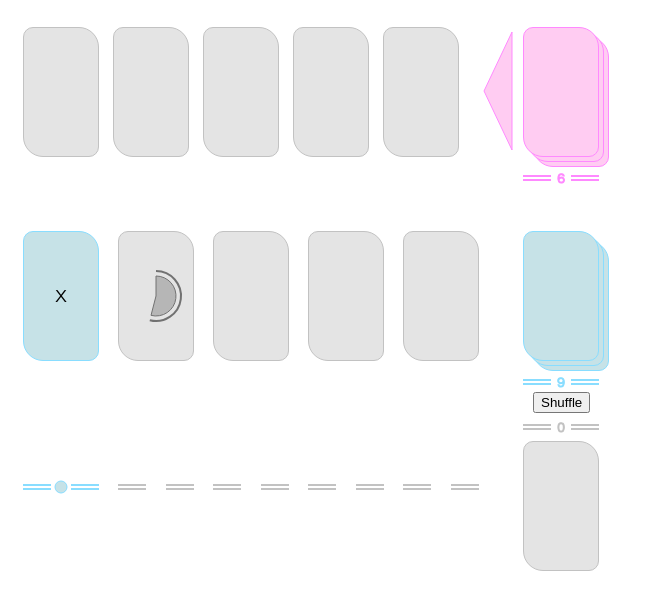
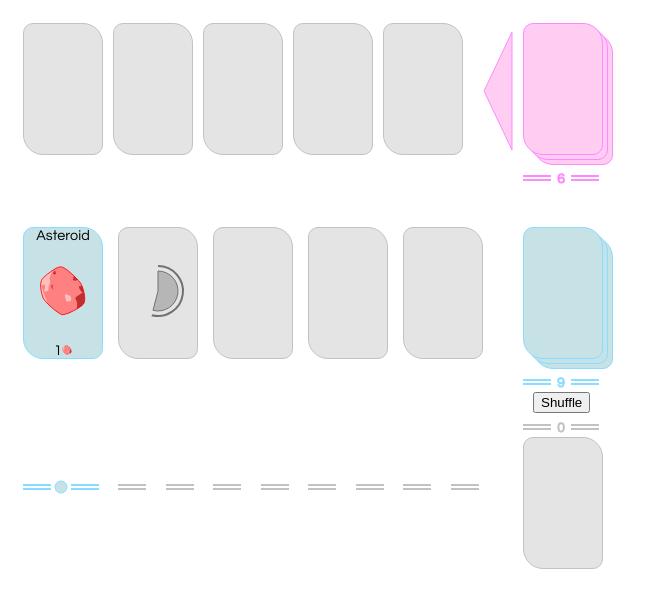
Before and after one commit to TonyLB/redux-cards, a React app: page / in a window 1280 px wide. Both pictures are taken after a click on the icon 61 px from the left and 296 px from the top of the page. Shown: the whole page, without its empty margins (0-653 px from the left). Built offline with nearby package versions, Linux system fonts and the light colour scheme.

Commit message:
Added decorative Glyphs

```diff
--- a/src/components/Card.js
+++ b/src/components/Card.js
@@ -14,22 +14,23 @@ export const Card = ({
         showBack=false,
         cardId
     }) => (
-    (children || showBack) ? (
-        <div style={{top:top, left:left, zIndex:zIndex, position:"absolute"}}
-            className={className?className:cardTemplate?('card-'+CardTemplates[cardTemplate].style):null}
-            onClick={onClick}
-        >
+    <div style={{top:top, left:left, zIndex:zIndex, position:"absolute"}}
+        className={className?className:cardTemplate?('card-'+CardTemplates[cardTemplate].style):null}
+        onClick={onClick}
+    >
+        <div className='positioning-center'>
             {children}
         </div>
-    ) :
-    (
-        <div style={{top:top, left:left, zIndex:zIndex, position:"absolute"}}
-            className={className?className:cardTemplate?('card-'+CardTemplates[cardTemplate].style):null}
-            onClick={onClick}
-        >
-            <p>{value ? value : cardTemplate ? CardTemplates[cardTemplate].value : ''}</p>
+        <div className='positioning-header'>
+            { !showBack && cardTemplate ? CardTemplates[cardTemplate].header : ''}
         </div>
-    )
+        <div className='positioning-footer'>
+            { !showBack && cardTemplate ? CardTemplates[cardTemplate].footer : ''}
+        </div>
+        <div className='positioning-center'>
+            { !showBack && cardTemplate ? CardTemplates[cardTemplate].value : ''}
+        </div>
+    </div>
 )
 
 Card.PropTypes = {
--- /dev/null
+++ b/src/components/SVG/Glyph.js
@@ -0,0 +1,74 @@
+import React from 'react'
+import PropTypes from 'prop-types'
+
+const Glyph = ({size=30, shape}) => {
+    switch (shape) {
+        case 'ASTEROID':
+            return (
+                <svg
+                    version="1.1"
+                    id="Layer_1"
+                    xmlns="http://www.w3.org/2000/svg"
+                    width={`${size}px`}
+                    height={`${size}px`}
+                    viewBox="0 0 60 60"
+                    enableBackground="new 0 0 60 60"
+                >
+                    <path fill="#FF8080" d="M4.945,15.831C6.996,12.826,21.324,0.943,27.179,0.943c5.855,0,19.237,13.912,22.791,17.954
+                        s8.712,21.466,4.6,26.624c-4.111,5.158-22.65,14.497-26.555,12.686C24.111,56.395,8.43,44.616,5.781,37.367
+                        C3.133,30.119,1.948,20.222,4.945,15.831z"/>
+                    <path fill="#C03030" d="M54.569,45.521c3.222-4.042,0.753-15.613-2.177-22.378c-0.829,1.971-2.554,1.532-3.468,0.494
+                        c0.466,4.752,2.715,6.604,4.563,7.9c-2.079,2.411-7.876,5.008-8.8,7.282c-0.01,0.008-0.03-2.597-0.015,0.012
+                        c2.793,4.344,2.729,8.542,1.684,12.892C50.016,49.578,53.15,47.301,54.569,45.521z"/>
+                    <path fill="#C03030" d="M47.762,16.489c-1.369-1.449-3.097-3.21-4.996-5.024c0.031,3.265-1.09,5.272-1.09,5.272
+                        S44.396,18.779,47.762,16.489z"/>
+                    <path fill="#C03030" d="M15.887,24.334c0.277-2.404,2.3-2.509,2.3-2.509s-0.836,0.627-0.767,2.857
+                        c0.07,2.23,1.185,3.973,1.185,3.973S15.678,26.146,15.887,24.334z"/>
+                    <path fill="#C03030" d="M18.187,8.513c0.603-2.259,2.649-2.44,2.789-2.37s-0.07,1.324,0.487,2.3
+                        c0.558,0.976-0.976,2.021-2.161,1.882S17.908,9.558,18.187,8.513z"/>
+                    <path fill="#FFBFBF" d="M8.639,31.094l4.182-2.09c0,0-0.906-3.694,0.976-7.04s-0.279-4.948,0.07-7.527
+                        c0.272-2.014,2.452-6.417,3.828-9.301C12.016,8.863,6.196,13.998,4.945,15.831c-2.997,4.391-1.812,14.288,0.836,21.536
+                        c0.835,2.286,2.968,5.023,5.618,7.756c-0.29-1.95-1.916-5.499-2.552-7.407c-0.906-2.719-4.461-11.151-4.042-13.521
+                        c0.418-2.37,3.903-3.207,3.694,0.836C8.29,29.073,6.408,28.654,8.639,31.094z"/>
+                    <path fill="#FFBFBF" d="M39.097,41.968c1.742-1.882,0.068-5.437-0.419-5.925s-4.392-2.439-5.645-2.16
+                        c-1.254,0.278,0,6.761,1.185,8.085C35.402,43.291,39.097,41.968,39.097,41.968z"/>
+                    <path fill="none" stroke="#FF0000" strokeMiterlimit="10" d="M4.945,15.831C6.996,12.826,21.324,0.943,27.179,0.943
+                        c5.855,0,19.237,13.912,22.791,17.954s8.712,21.466,4.6,26.624c-4.111,5.158-22.65,14.497-26.555,12.686
+                        C24.111,56.395,8.43,44.616,5.781,37.367C3.133,30.119,1.948,20.222,4.945,15.831z"/>
+                </svg>
+            )
+        case 'COMET':
+            return (
+                <svg
+                    version="1.1"
+                    id="Layer_1"
+                    xmlns="http://www.w3.org/2000/svg"
+                    width={`${size}px`}
+                    height={`${size}px`}
+                    viewBox="0 0 60 60"
+                    enableBackground="new 0 0 60 60"
+                >
+                    <path fill="#94A3EB" d="M6.151,54.138C-9.406,38.479,19.531,13.833,40.56-0.023c-0.908,5.729,3.719,3.787,6.867,1.598
+                        c-4.195,6.161-7.518,17.492,3.685,11.095c-7.756,9.793,3.42,5.738,3.42,5.738s-12.565,13.613-0.322,7.306
+                        c-14.729,10.051-15.549,12.726-5.273,9.13c-8.251,4.232-10.422,9.14,2.04,2.798C43.778,48.385,21.329,69.413,6.151,54.138z"/>
+                    <path fill="#8080FF" d="M6.151,54.138C-7.721,39.383,25.667,15.98,38.018,3.828c-10.447,13.767-11.976,24.201,6.397,1.695
+                        c-4.168,6.163-14.667,22.726,2.906,10.021c-12.017,10.857-7.309,13.021,7.475,2.45c-12.242,9.438-21.256,19.885-0.587,7.72
+                        c-9.127,6.177-26.132,17.665-10.304,11.587c-3.771,2.367-20.926,13.094,5.581,1.687C39.294,51.175,16.889,65.558,6.151,54.138z"/>
+                    <path fill="#BFBFFF" d="M6.151,54.138c-11.27-11.602,19.184-33.382,31.866-50.31C20.9,25.834,19.384,34.815,44.415,5.523
+                        c-12.901,18.758-21.046,28.394,5.088,7.871c-28.492,26.082-6.829,14.367,0.972,7.799c-20.582,16.528-17.825,17.808,3.734,4.521
+                        C45.082,31.891,22.894,45.641,42.8,37.812c-5.559,3.292-20.173,13.001,4.585,3.069C31.393,50.688,17.494,65.814,6.151,54.138z"/>
+                    <path fill="#F2F2FF" d="M6.151,54.138c-4.366-5.445,11.394-26.242,25.851-42.581c-18.529,22.473-5.836,17.5,9.042-1.635
+                        c-13.438,16.363-16.212,24.188,4.008,7.492c-19.334,16.945-16.44,19.154,0.684,7.484c-18.884,13.665-11.666,13.22,4.591,3.05
+                        c-16.581,9.833-21.083,13.446-11.515,11.826c-6.986,5.146-8.322,9.185,0.991,4.959C28.741,52.341,10.5,59.562,6.151,54.138z"/>
+            </svg>
+            )
+        default: return null
+    }
+}
+
+Glyph.PropTypes = {
+    size: PropTypes.number,
+    shape: PropTypes.string
+}
+
+export default Glyph
--- a/src/index.css
+++ b/src/index.css
@@ -10,21 +10,9 @@ body {
   [class*="card-"]{
     border-radius: 10px 20px;
     font-size: 18px;
-    width: 60px;
-    height: 120px;
-    padding: 4px;
-    padding-left: 10px;
-    margin-top: 4px;
+    width: 78px;
+    height: 130px;
     position: relative;
-  }
-
-  [class*="card-"] p, [class*="card-"] svg {
-    margin: 0;
-    position: absolute;
-    top: 50%;
-    left: 50%;
-    transform: translate(-50%, -50%);
-    text-align: center;
   }
 
   .card-plain {
@@ -42,14 +30,6 @@ body {
     border: 1px solid #c2c2c2;
   }
 
-  .stack-footer {
-    position: absolute;
-    top: 50%;
-    left: 50%;
-    transform: translate(-50%, -50%);
-    text-align: center;
-  }
-
   [class*="positioning-"] {
     position: relative;
     top: 0px;
@@ -64,6 +44,35 @@ body {
   .positioning-discard {
     width: 76px;
     height: 30px;
+  }
+
+  .positioning-center {
+    margin: 0;
+    position: absolute;
+    top: 50%;
+    left: 50%;
+    transform: translate(-50%, -50%);
+    text-align: center;
+  }
+
+  .positioning-header {
+    margin: 0;
+    position: absolute;
+    top: 0%;
+    left: 50%;
+    transform: translate(-50%, 0%);
+    text-align: center;
+    font-size: 80%
+  }
+
+  .positioning-footer {
+    margin: 0;
+    position: absolute;
+    top: 100%;
+    left: 50%;
+    transform: translate(-50%, -100%);
+    text-align: center;
+    font-size: 80%
   }
 
   .positioning-layout {
--- a/src/state/CardTemplates.js
+++ b/src/state/CardTemplates.js
@@ -1,3 +1,6 @@
+import React from 'react'
+import Glyph from '../components/SVG/Glyph'
+
 export const TemplateTypes = {
     Payload: 'PAYLOAD',
     Resource: 'RESOURCE',
@@ -25,18 +28,23 @@ export const CardTemplates = {
     },
     XCard: {
         id: 'XCard',
-        value: 'X',
+        header: 'Asteroid',
+        footer: (<div>1<Glyph size={10} shape='ASTEROID' /></div>),
+        value: (<Glyph size={50} shape='ASTEROID' />),
         style: 'plain',
         type: TemplateTypes.Resource
     },
     YCard: {
         id: 'YCard',
-        value: 'Y',
+        header: 'Comet',
+        footer: (<div>1<Glyph size={10} shape='COMET' /></div>),
+        value: (<Glyph size={50} shape='COMET' />),
         style: 'plain',
         type: TemplateTypes.Resource
     },
     ZCard: {
         id: 'ZCard',
+        footer: 'Test',
         value: 'Z',
         type: TemplateTypes.Aggregator,
         style: 'control',
```
Also changed, not shown: src/components/SVG/Asteroid.svg (added), src/components/SVG/Comet.svg (added), 2 other files.
